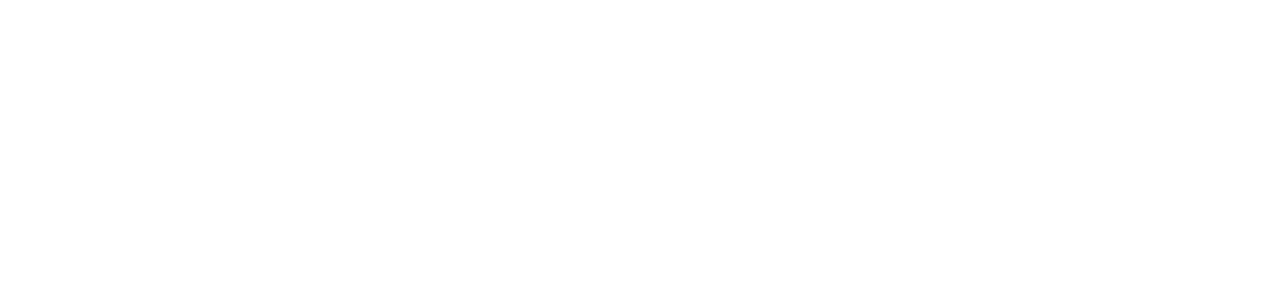
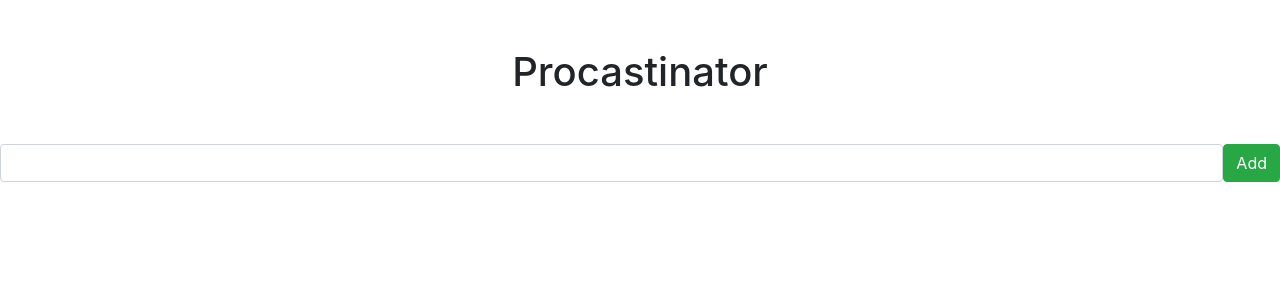
Before and after one commit to dharmabumzee/Procrastinator, a React (Create React App) app in the folder client/: page / in a window 1280 px wide. Shown: the top 300 px of the page. Built offline with nearby package versions, Linux system fonts and the light colour scheme.

Commit message:
build input todo component

```diff
--- a/client/src/App.js
+++ b/client/src/App.js
@@ -1,9 +1,13 @@
 import React from "react";
-
 import "./App.css";
+import InputTodo from "./components/InputTodo";
 
 function App() {
-  return <></>;
+  return (
+    <>
+      <InputTodo />
+    </>
+  );
 }
 
 export default App;
--- a/client/src/components/InputTodo.js
+++ b/client/src/components/InputTodo.js
@@ -0,0 +1,38 @@
+import React, { useState } from "react";
+
+const InputTodo = () => {
+  const [description, setDescription] = useState("");
+
+  const onSubmitForm = async e => {
+    e.preventDefault();
+    try {
+      const body = { description };
+      const response = await fetch("http://localhost:5000/todos", {
+        method: "POST",
+        headers: { "Content-Type": "application/json" },
+        body: JSON.stringify(body)
+      });
+
+      console.log(response);
+    } catch (err) {
+      console.error(err.message);
+    }
+  };
+
+  return (
+    <>
+      <h1 className="text-center mt-5">Procastinator</h1>
+      <form className="d-flex mt-5" onSubmit={onSubmitForm}>
+        <input
+          type="text"
+          className="form-control"
+          value={description}
+          onChange={e => setDescription(e.target.value)}
+        />
+        <button className="btn btn-success">Add</button>
+      </form>
+    </>
+  );
+};
+
+export default InputTodo;
```
Also changed, not shown: 1 other file (tests, documents, lock files or other folders).
